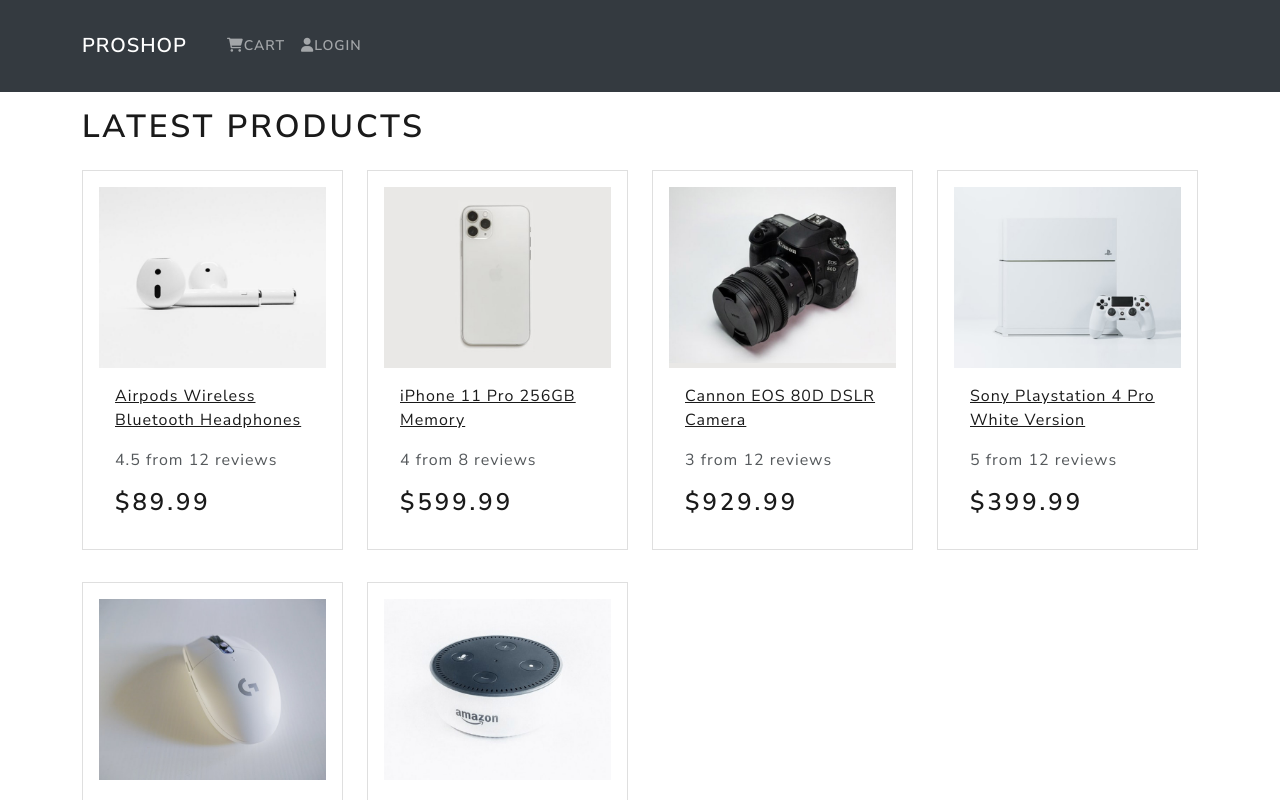
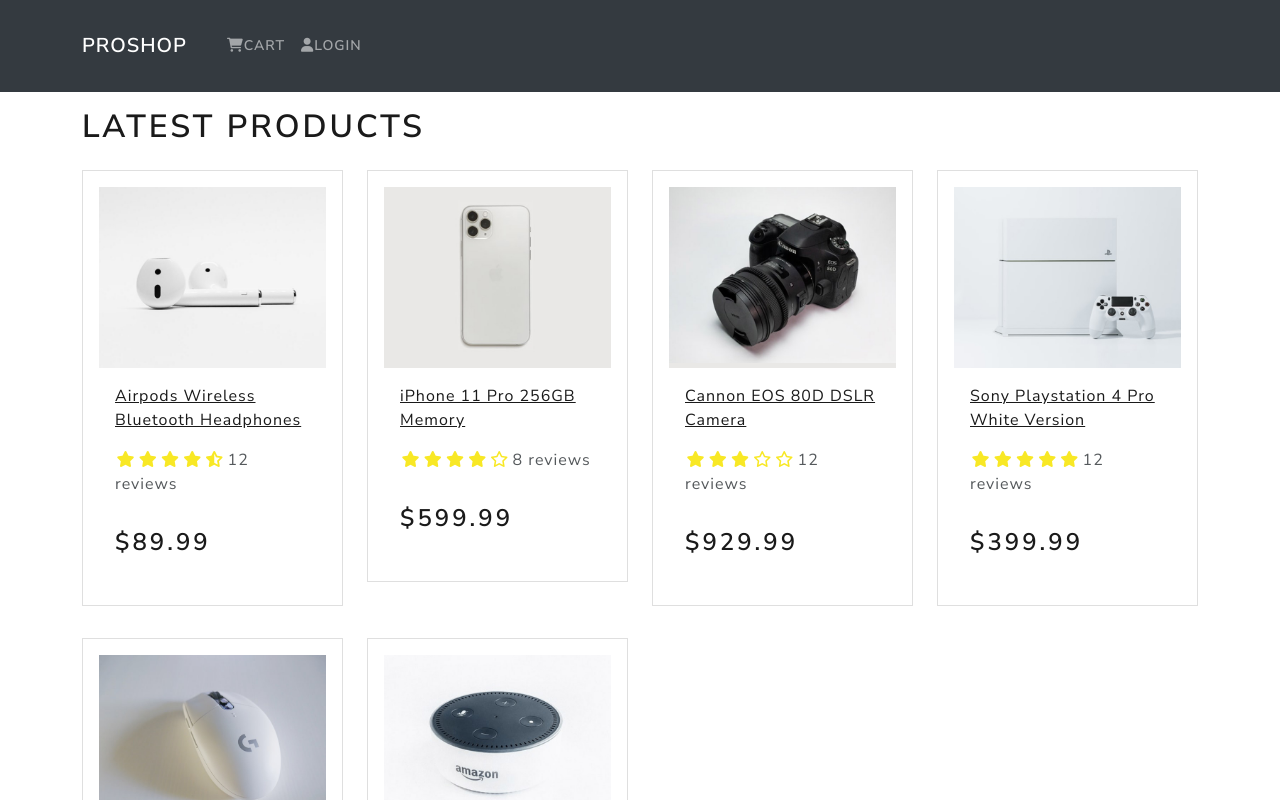
Before and after one commit to Starlla/react-django-ecommerce-frontend, a React (Create React App) app: page / in a window 1280 px wide. Shown: the top 800 px of the page. Built offline with nearby package versions, Linux system fonts and the light colour scheme.

Commit message:
add rating

```diff
--- a/src/components/Product.js
+++ b/src/components/Product.js
@@ -1,5 +1,6 @@
 import React from "react";
 import { Card } from "react-bootstrap";
+import Rating from "./Rating";
 
 function Product({ product }) {
   return (
@@ -16,7 +17,11 @@
           </a>
           <Card.Text as="div">
             <div className="my-3">
-              {product.rating} from {product.numReviews} reviews
+              <Rating
+                value={product.rating}
+                text={`${product.numReviews} reviews`}
+                color="#f8e825"
+              />
             </div>
           </Card.Text>
           <Card.Text as="h3">${product.price}</Card.Text>
--- /dev/null
+++ b/src/components/Rating.js
@@ -0,0 +1,71 @@
+import React from "react";
+
+function Rating({ value, text, color }) {
+  return (
+    <div className="rating">
+      <span>
+        <i
+          style={{ color }}
+          className={
+            value >= 1
+              ? "fas fa-star"
+              : value >= 0.5
+              ? "fas fa-star-half-alt"
+              : "far fa-star"
+          }
+        ></i>
+      </span>
+      <span>
+        <i
+          style={{ color }}
+          className={
+            value >= 2
+              ? "fas fa-star"
+              : value >= 1.5
+              ? "fas fa-star-half-alt"
+              : "far fa-star"
+          }
+        ></i>
+      </span>
+      <span>
+        <i
+          style={{ color }}
+          className={
+            value >= 3
+              ? "fas fa-star"
+              : value >= 2.5
+              ? "fas fa-star-half-alt"
+              : "far fa-star"
+          }
+        ></i>
+      </span>
+      <span>
+        <i
+          style={{ color }}
+          className={
+            value >= 4
+              ? "fas fa-star"
+              : value >= 3.5
+              ? "fas fa-star-half-alt"
+              : "far fa-star"
+          }
+        ></i>
+      </span>
+      <span>
+        <i
+          style={{ color }}
+          className={
+            value >= 5
+              ? "fas fa-star"
+              : value >= 4.5
+              ? "fas fa-star-half-alt"
+              : "far fa-star"
+          }
+        ></i>
+      </span>
+      <span>{text && text}</span>
+    </div>
+  );
+}
+
+export default Rating;
--- a/src/index.css
+++ b/src/index.css
@@ -1,3 +1,11 @@
 main {
   min-height: 80vh;
 }
+
+h3 {
+  padding: 1rem 0;
+}
+
+.rating span {
+  margin: 0.1rem;
+}
```
